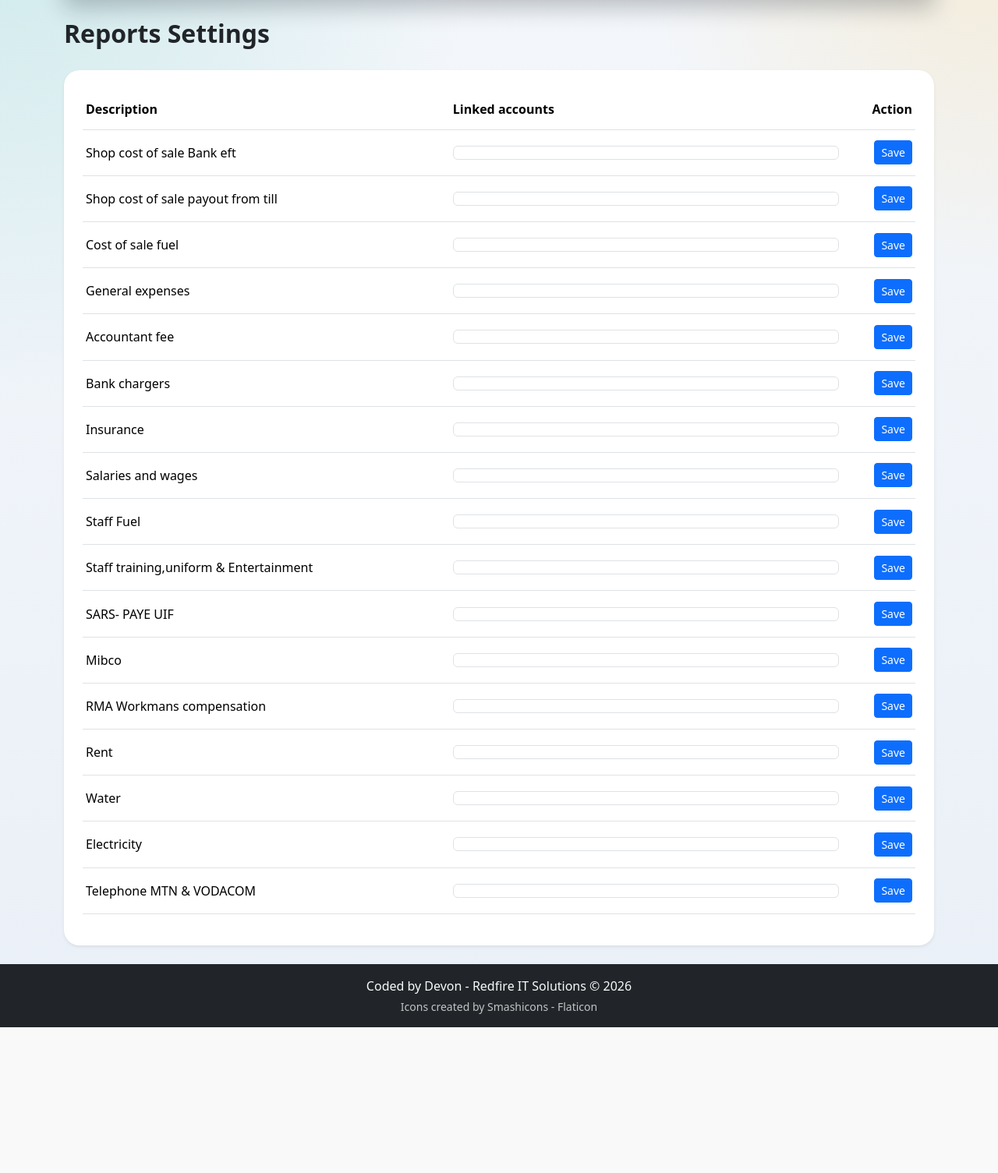
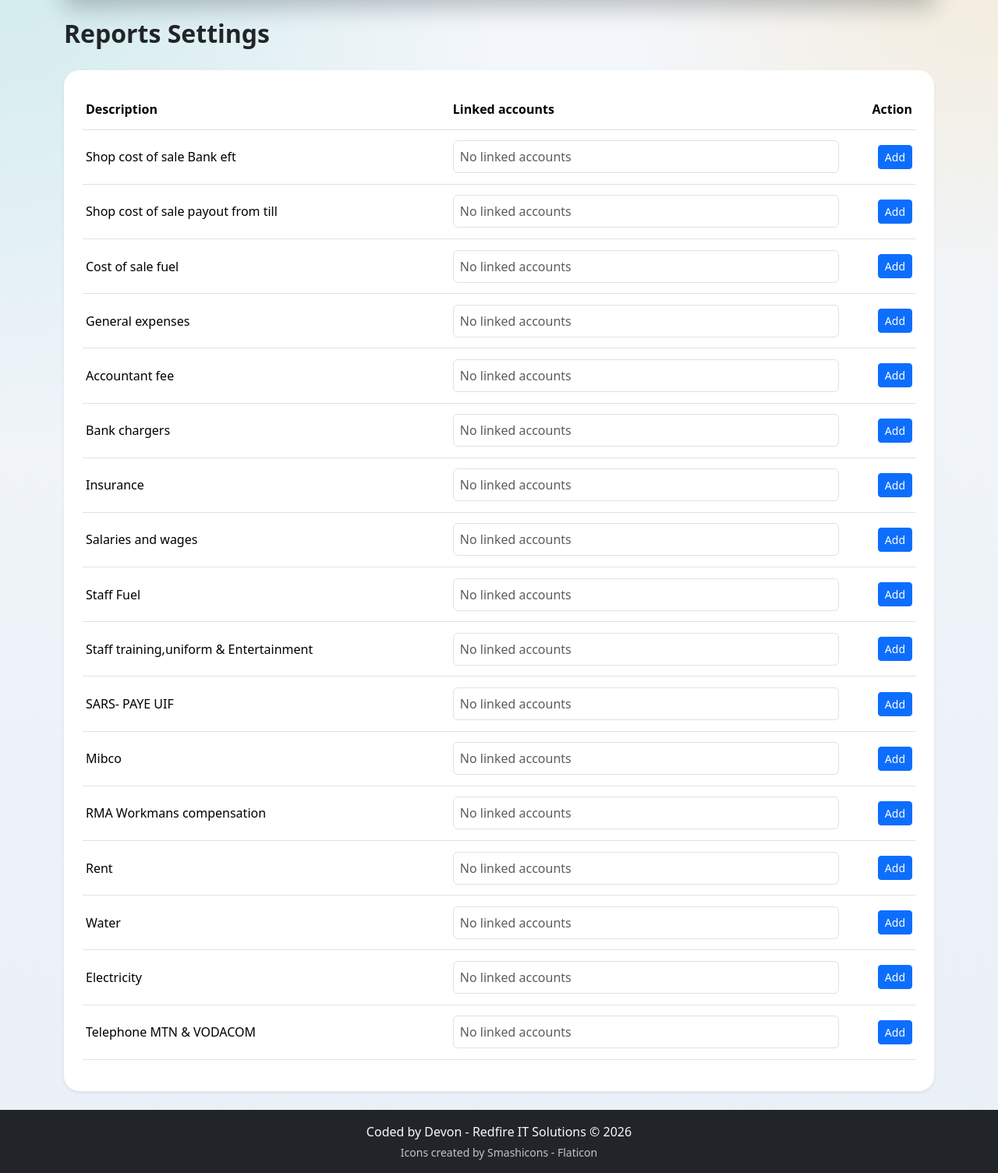
Before and after one commit to Devon-GS/Accounting-Package, a Flask app: page /reports-settings in a window 1280 px wide. Shown: the part 80-1585 px from the top of the page at 78% size. Before the commit the page ends 1398 px from the top, so only its background shows below. Run offline with Flask 3, Linux system fonts and the light colour scheme; data that the repository does not hold is empty; some libraries are stand-ins or nearby versions.

Commit message:
Update report setting page

```diff
--- a/app.py
+++ b/app.py
@@ -1367,6 +1367,21 @@ def report_linked_accounts() -> dict[str, list[int]]:
 	return selected
 
 
+def report_linked_account_rows() -> dict[str, list[sqlite3.Row]]:
+	rows = query_all(
+		"""
+		SELECT report_account_links.description_key, accounts.id, accounts.name
+		FROM report_account_links
+		JOIN accounts ON accounts.id = report_account_links.account_id
+		ORDER BY report_account_links.description_key, accounts.name
+		"""
+	)
+	linked: dict[str, list[sqlite3.Row]] = {}
+	for row in rows:
+		linked.setdefault(row["description_key"], []).append(row)
+	return linked
+
+
 def month_label(month_value: str) -> str:
 	return datetime.strptime(month_value, "%Y-%m").strftime("%B %Y")
 
@@ -1541,19 +1556,21 @@ def reports_settings():
 				except ValueError:
 					continue
 				execute(
-					"INSERT INTO report_account_links (description_key, account_id) VALUES (?, ?)",
+					"INSERT INTO report_account_links (description_key, account_id) VALUES (?, ?) ON CONFLICT(description_key, account_id) DO NOTHING",
 					(description_key, account_id_value),
 				)
 		return redirect(url_for("reports_settings"))
 
 	accounts = query_all("SELECT id, name FROM accounts ORDER BY name")
 	selected_account_ids_by_description = report_linked_accounts()
+	linked_accounts_by_description = report_linked_account_rows()
 	return render_template(
 		"reports_settings.html",
 		title="Reports Settings",
 		accounts=accounts,
 		report_descriptions=REPORT_DESCRIPTION_OPTIONS,
 		selected_account_ids_by_description=selected_account_ids_by_description,
+		linked_accounts_by_description=linked_accounts_by_description,
 	)
 
 
--- a/templates/reports_settings.html
+++ b/templates/reports_settings.html
@@ -34,29 +34,26 @@
             <tr>
               <td>{{ description_label }}</td>
               <td style="min-width: 320px;">
-                <form id="report-links-{{ description_key }}" method="post">
-                  <input type="hidden" name="description_key" value="{{ description_key }}">
-                  <div class="border rounded p-2" style="max-height: 180px; overflow-y: auto;">
-                    {% for account in accounts %}
-                      <div class="form-check">
-                        <input
-                          class="form-check-input"
-                          type="checkbox"
-                          name="account_ids"
-                          value="{{ account.id }}"
-                          id="report-{{ description_key }}-{{ account.id }}"
-                          {% if account.id in selected_account_ids_by_description.get(description_key, []) %}checked{% endif %}
-                        >
-                        <label class="form-check-label report-account-label" for="report-{{ description_key }}-{{ account.id }}">
-                          {{ account.name }}
-                        </label>
-                      </div>
+                <div class="border rounded p-2">
+                  {% set linked_accounts = linked_accounts_by_description.get(description_key, []) %}
+                  {% if linked_accounts %}
+                    {% for account in linked_accounts %}
+                      <div>{{ account.name }}</div>
                     {% endfor %}
-                  </div>
-                </form>
+                  {% else %}
+                    <div class="text-body-secondary">No linked accounts</div>
+                  {% endif %}
+                </div>
               </td>
               <td class="text-end">
-                <button class="btn btn-sm btn-primary" type="submit" form="report-links-{{ description_key }}">Save</button>
+                <button
+                  class="btn btn-sm btn-primary"
+                  type="button"
+                  data-bs-toggle="modal"
+                  data-bs-target="#report-add-modal-{{ description_key }}"
+                >
+                  Add
+                </button>
               </td>
             </tr>
           {% endfor %}
@@ -65,19 +62,67 @@
     </div>
   </div>
 </div>
+{% for description_key, description_label in report_descriptions %}
+  <div class="modal fade" id="report-add-modal-{{ description_key }}" tabindex="-1" aria-hidden="true">
+    <div class="modal-dialog modal-lg modal-dialog-scrollable">
+      <div class="modal-content">
+        <form method="post">
+          <div class="modal-header">
+            <h5 class="modal-title">Add linked accounts for {{ description_label }}</h5>
+            <button type="button" class="btn-close" data-bs-dismiss="modal" aria-label="Close"></button>
+          </div>
+          <div class="modal-body">
+            <input type="hidden" name="description_key" value="{{ description_key }}">
+            <input
+              class="form-control mb-3 report-account-search"
+              type="search"
+              placeholder="Search account"
+              data-report-search
+              data-report-target="#report-account-list-{{ description_key }}"
+            >
+            <div class="border rounded p-2" id="report-account-list-{{ description_key }}" style="max-height: 320px; overflow-y: auto;">
+              {% for account in accounts %}
+                <div class="form-check report-account-item" data-report-account-item data-report-account-name="{{ account.name | lower }}">
+                  <input
+                    class="form-check-input"
+                    type="checkbox"
+                    name="account_ids"
+                    value="{{ account.id }}"
+                    id="report-add-{{ description_key }}-{{ account.id }}"
+                    {% if account.id in selected_account_ids_by_description.get(description_key, []) %}checked{% endif %}
+                  >
+                  <label class="form-check-label report-account-label" for="report-add-{{ description_key }}-{{ account.id }}">
+                    {{ account.name }}
+                  </label>
+                </div>
+              {% endfor %}
+            </div>
+          </div>
+          <div class="modal-footer">
+            <button type="button" class="btn btn-outline-secondary" data-bs-dismiss="modal">Cancel</button>
+            <button type="submit" class="btn btn-primary">Save</button>
+          </div>
+        </form>
+      </div>
+    </div>
+  </div>
+{% endfor %}
 <script>
-  document.querySelectorAll('.report-account-label').forEach((label) => {
-    const checkbox = document.getElementById(label.getAttribute('for'));
-    if (!checkbox) {
+  document.querySelectorAll('[data-report-search]').forEach((searchInput) => {
+    const targetSelector = searchInput.getAttribute('data-report-target');
+    const target = document.querySelector(targetSelector);
+    if (!target) {
       return;
     }
 
-    const syncLabelState = () => {
-      label.classList.toggle('text-secondary', !checkbox.checked);
-    };
-
-    checkbox.addEventListener('change', syncLabelState);
-    syncLabelState();
+    const items = Array.from(target.querySelectorAll('[data-report-account-item]'));
+    searchInput.addEventListener('input', () => {
+      const query = searchInput.value.trim().toLowerCase();
+      items.forEach((item) => {
+        const name = item.getAttribute('data-report-account-name') || '';
+        item.style.display = name.includes(query) ? '' : 'none';
+      });
+    });
   });
 </script>
 {% endblock %}
```
